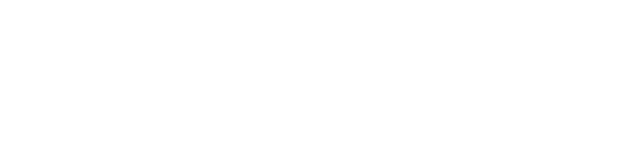
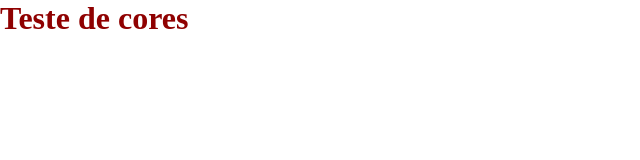
Before and after one commit to DanLeonardi23/jornada-viagens, a plain HTML site: page index.html in a window 1280 px wide. Shown: the whole page, without its empty margins (0-640 px from the left). Drawn offline with Linux system fonts and the light colour scheme.

Commit message:
adiciona variaveis de cores

```diff
--- a/css/style.css
+++ b/css/style.css
@@ -1,5 +1,22 @@
+
+:root{
+    --background-primary-color:#ffffff;
+    --background-secondary-color:#f5f5f5;
+    --background-tertiary-color: #000;
+
+    --button-primary-color: #8F0101;
+    --button-secondary-color: #b81515;
+
+    --text-primary-color: #222222;
+    --text-secondary-color: #ffffff;
+}
+
 body, img, h1, p, fieldset, legend, label, input, select, textarea, button {
     margin: 0;
     padding: 0;
     box-sizing: border-box;
 }
+
+h1{
+ color: var(--button-primary-color)
+}
--- a/index.html
+++ b/index.html
@@ -3,9 +3,11 @@
 <head>
     <meta charset="UTF-8">
     <meta name="viewport" content="width=device-width, initial-scale=1.0">
+    <link rel="stylesheet" href="css/style.css">
+
     <title>Jornada Viagens</title>
 </head>
 <body>
-
+    <h1>Teste de cores</h1>
 </body>
 </html>
```
